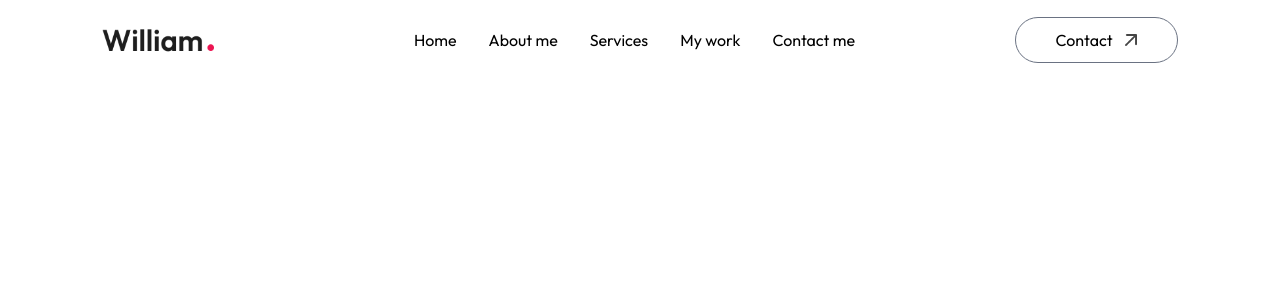
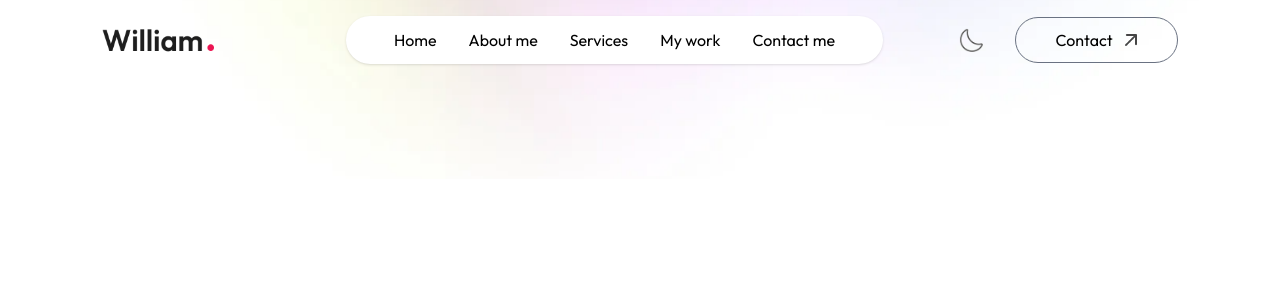
Before and after one commit to kittiBank/portfolio, a Next.js app in the folder portfolio/: page / in a window 1280 px wide. Shown: the top 300 px of the page. Built offline with nearby package versions, Linux system fonts and the light colour scheme; a web font is replaced by a local one.

Commit message:
config style navbar

```diff
--- a/portfolio/components/Navbar.jsx
+++ b/portfolio/components/Navbar.jsx
@@ -1,16 +1,31 @@
+'use client';
 import { assets } from '@/assets/assets'
 import Image from 'next/image'
-import React from 'react'
+import React, { useRef } from 'react';
 
 const Navbar = () => {
+    const sideMenuRef = useRef();
+
+    const openMenu = ()=> {
+        sideMenuRef.current.style.transform = 'translateX(-16rem)'
+    }
+
+    const closeMenu = ()=> {
+        sideMenuRef.current.style.transform = 'translateX(16rem)'
+    }
+
     return (
         <>
+            <div className='fixed top-0 right-0 w-11/12 -z-10 translate-y-[-80%]'>
+                <Image src={assets.header_bg_color} alt='' className='w-full' />
+            </div>
+
             <nav className='w-full fixed px-5 lg:px-8 xl:px-[8%] py-4 flex items-center justify-between z-50'>
                 <a href="#top">
-                    <Image src={assets.logo} alt='' className='w-28 cursor-pointer mr-14'/>
+                    <Image src={assets.logo} alt='' className='w-28 cursor-pointer mr-14' />
                 </a>
 
-                <ul className='hidden md:flex items-center gap-6 lg:gap-8 rounded-full px-12 py-3'>
+                <ul className='hidden md:flex items-center gap-6 lg:gap-8 rounded-full px-12 py-3 bg-white shadow-sm bg-opacity-50'>
                     <li><a className='font-Ovo' href="#top">Home</a></li>
                     <li><a className='font-Ovo' href="#about">About me</a></li>
                     <li><a className='font-Ovo' href="#services">Services</a></li>
@@ -18,10 +33,33 @@ const Navbar = () => {
                     <li><a className='font-Ovo' href="#contact">Contact me</a></li>
                 </ul>
 
-                <div>
+                <div className='flex items-center gap-4'>
+                    <button>
+                        <Image src={assets.moon_icon} alt='' className='w-6' />
+                    </button>
+
                     <a href="#contact" className='hidden lg:flex items-center gap-3 px-10
-                    py-2.5 border border-gray-500 rounded-full ml-4 font-Ovo'>Contact <Image src={assets.arrow_icon} alt='' className='w-3'/></a>
+                    py-2.5 border border-gray-500 rounded-full ml-4 font-Ovo'>Contact <Image src={assets.arrow_icon} alt='' className='w-3' /></a>
+
+                    <button className='block md:hidden ml-3' onClick={openMenu}>
+                        <Image src={assets.menu_black} alt='' className='w-6' />
+                    </button>
                 </div>
+
+                {/*-- Mobile Menu--*/}
+
+                <ul ref={sideMenuRef} className='flex md:hidden flex-col gap-4 py-20 px-10 fixed -right-64 top-0 bottom-0 w-64 z-50 h-screen bg-rose-50 transition duration-500'>
+
+                    <div className='absolute right-6 top-6' onClick={closeMenu}>
+                        <Image src={assets.close_black} alt='' className='w-5 cursor-pointer' />
+                    </div>
+
+                    <li><a className='font-Ovo' onClick={closeMenu} href="#top">Home</a></li>
+                    <li><a className='font-Ovo' onClick={closeMenu} href="#about">About me</a></li>
+                    <li><a className='font-Ovo' onClick={closeMenu} href="#services">Services</a></li>
+                    <li><a className='font-Ovo' onClick={closeMenu} href="#work">My work</a></li>
+                    <li><a className='font-Ovo' onClick={closeMenu} href="#contact">Contact me</a></li>
+                </ul>
             </nav>
         </>
     )
```
